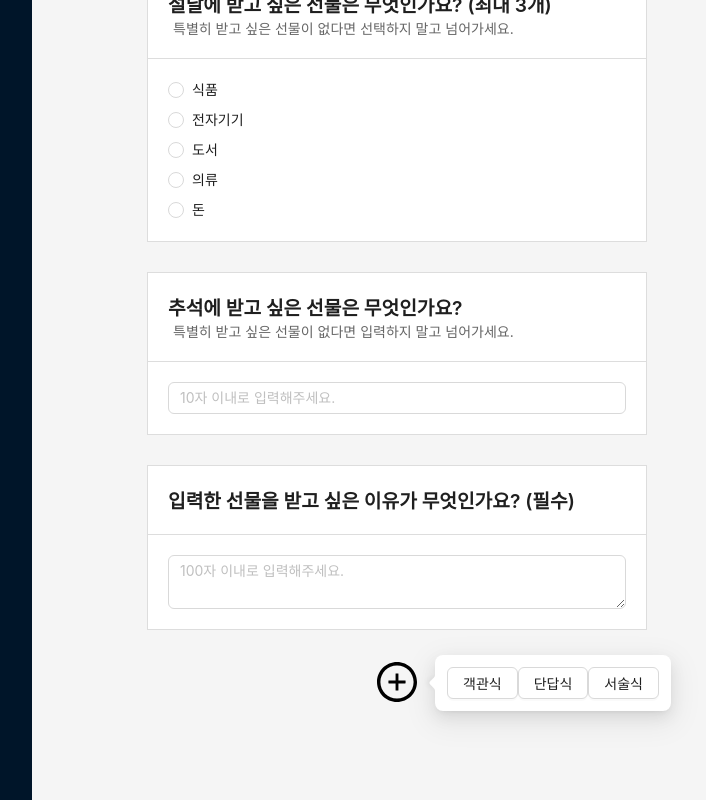
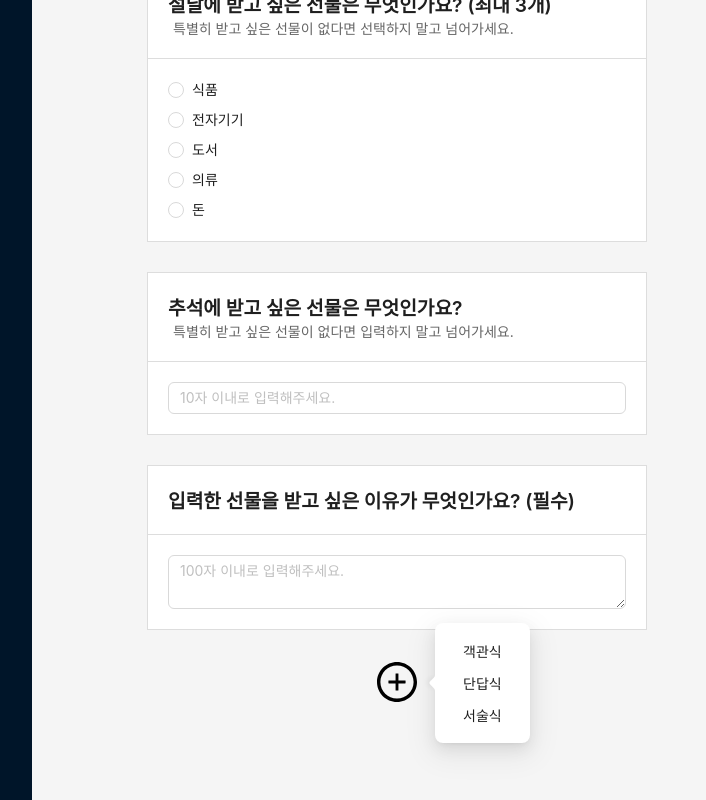
Before and after one commit to chaerimjo-web/survey-pie, a React (Create React App) app in the folder survey-pie-admin/: page /builder/1 in a window 1280 px wide. Both pictures are taken after a click on the button 565 px from the left and 885 px from the top of the page. Shown: the part 202-1002 px from the top of the page, without its empty margins (168-874 px from the left). Built offline with nearby package versions, Linux system fonts and the light colour scheme.

Commit message:
함수명 변경

```diff
--- a/survey-pie-admin/src/components/AddButton/index.js
+++ b/survey-pie-admin/src/components/AddButton/index.js
@@ -1,4 +1,4 @@
-import '@ant-design/v5-patch-for-react-19';
+import "@ant-design/v5-patch-for-react-19";
 
 import { PlusCircleOutlined } from "@ant-design/icons";
 import { Button, Popover } from "antd";
@@ -7,12 +7,12 @@ import { styled } from "styled-components";
 
 function AddButton({ addQuestion }) {
   const [open, setOpen] = useState(false);
-  const handleVisibleChange = (open)=>{
+  const handleOpenChange = (open) => {
     setOpen(open);
-  }
-  const hide = ()=>{
+  };
+  const hide = () => {
     setOpen(false);
-  }
+  };
 
   return (
     <AddButtonWrapper>
@@ -20,12 +20,39 @@ function AddButton({ addQuestion }) {
         placement="right"
         content={
           <div>
-            <Button onClick={()=>{hide(); addQuestion('select');}}>객관식</Button>
-            <Button onClick={()=>{hide(); addQuestion('text');}}>단답식</Button>
-            <Button onClick={()=>{hide(); addQuestion('textarea');}}>서술식</Button>
+            <Button
+              type="text"
+              onClick={() => {
+                hide();
+                addQuestion("select");
+              }}
+              style={{display: 'block'}}
+            >
+              객관식
+            </Button>
+            <Button
+              type="text"
+              onClick={() => {
+                hide();
+                addQuestion("text");
+              }}
+              style={{display: 'block'}}
+            >
+              단답식
+            </Button>
+            <Button
+              type="text"
+              onClick={() => {
+                hide();
+                addQuestion("textarea");
+              }}
+              style={{display: 'block'}}
+            >
+              서술식
+            </Button>
           </div>
         }
-        onOpenChange={handleVisibleChange}
+        onOpenChange={handleOpenChange}
         open={open}
         trigger="click"
       >
```
